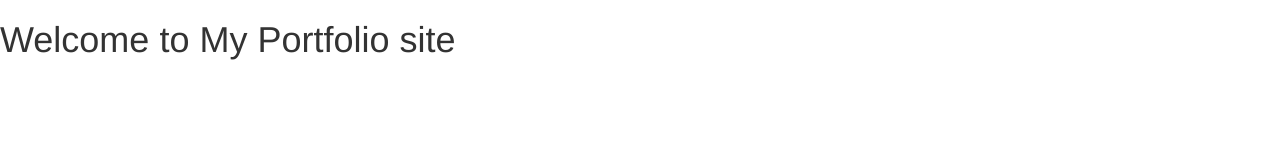
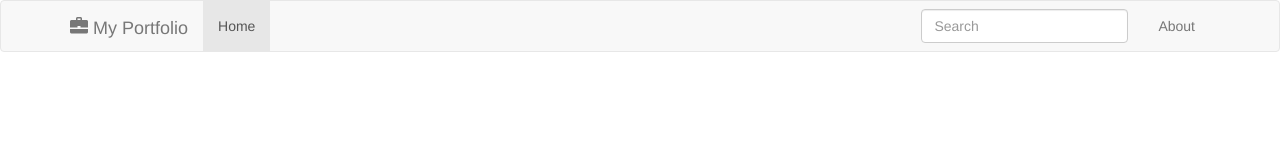
Before and after one commit to hvpulok/Udacity-portfolio_site, a website: page index.html in a window 1280 px wide. Drawn offline with nearby package versions, Linux system fonts and the light colour scheme.

Commit message:
Add Nav-bar

```diff
--- a/index.html
+++ b/index.html
@@ -4,15 +4,46 @@
 <head>
     <title>Kamrul's Portfolio</title>
     <meta charset="UTF-8">
+    <meta name="viewport" content="width=device-width, initial-scale=1">
     <link href="public/css/style.css" rel="stylesheet">
     <!-- Bootstrap css CDN Link -->
     <link href="https://maxcdn.bootstrapcdn.com/bootstrap/3.3.7/css/bootstrap.min.css" rel="stylesheet" integrity="sha384-BVYiiSIFeK1dGmJRAkycuHAHRg32OmUcww7on3RYdg4Va+PmSTsz/K68vbdEjh4u" crossorigin="anonymous">
 </head>
 
 <body>
-    <h1>Welcome to My Portfolio site</h1>
 
-
+    <nav class="navbar navbar-default">
+        <div class="container-fluid">
+            <div class="container">
+                <!-- Brand and toggle get grouped for better mobile display -->
+                <div class="navbar-header">
+                    <button type="button" class="navbar-toggle collapsed" data-toggle="collapse" data-target="#bs-example-navbar-collapse-1" aria-expanded="false">
+                    <span class="sr-only">Toggle navigation</span>
+                    <span class="icon-bar"></span>
+                    <span class="icon-bar"></span>
+                    <span class="icon-bar"></span>
+                </button>
+                    <a class="navbar-brand" href="#"><span class="glyphicon glyphicon-briefcase" aria-hidden="true"></span> My Portfolio</a>
+                </div>
+                <!-- Collect the nav links, forms, and other content for toggling -->
+                <div class="collapse navbar-collapse" id="bs-example-navbar-collapse-1">
+                    <ul class="nav navbar-nav">
+                        <li class="active"><a href="#">Home <span class="sr-only">(current)</span></a></li>
+                    </ul>
+                    <ul class="nav navbar-nav navbar-right">
+                        <li><a href="#">About</a></li>
+                    </ul>
+                    <form class="navbar-form navbar-right">
+                        <div class="form-group">
+                            <input type="text" class="form-control" placeholder="Search">
+                        </div>
+                    </form>
+                    <!-- /.navbar-collapse -->
+                </div>
+            </div>
+            <!-- /.container-fluid -->
+        </div>
+    </nav>
 
     <!--------------------script linking strats here----------------->
     <!--custom script link-->
```
